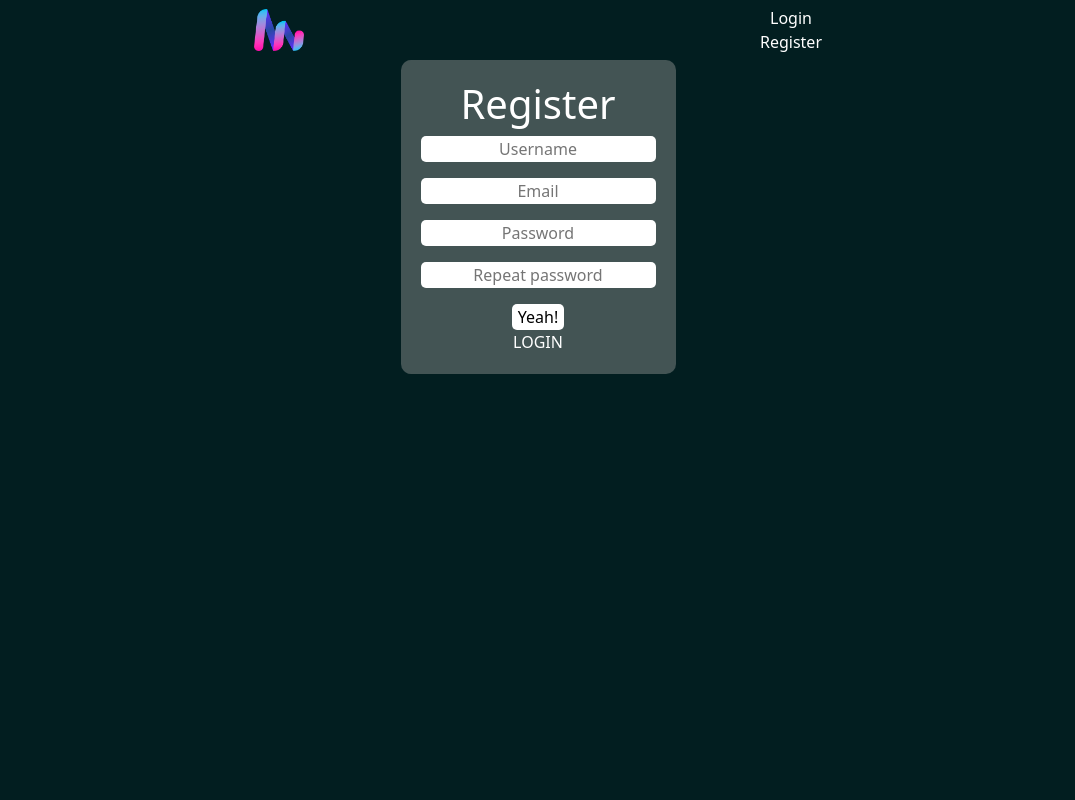
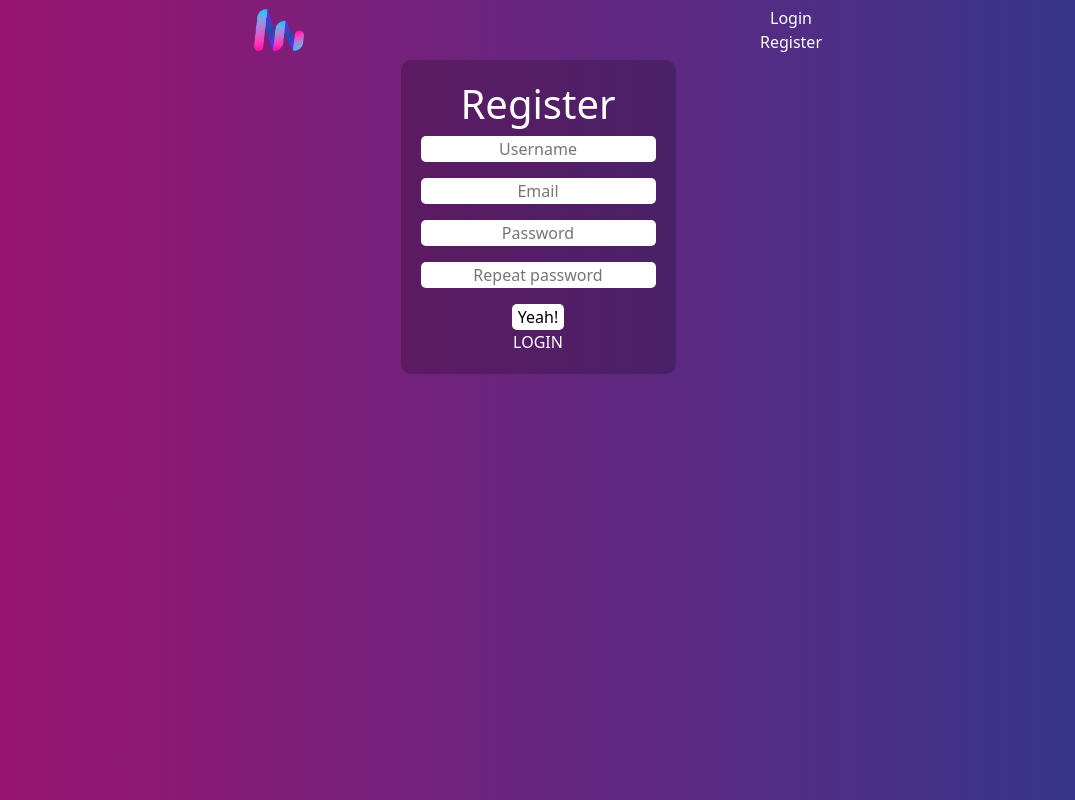
Before and after one commit to sslinNn/Sizzle, a Django app: page /user/register/ in a window 1280 px wide. Shown: the whole page, without its empty margins (102-1177 px from the left). Run offline with Django 5.2, Linux system fonts and the light colour scheme; some libraries are stand-ins or nearby versions.

Commit message:
Update 0.2.0(+)

```diff
--- a/static/css/main.css
+++ b/static/css/main.css
@@ -9,13 +9,17 @@
 }
 /* ------------------------ MAIN ------------------------ */
 body {
+    height: 100vh;
     display: flex;
     flex-direction: column;
     align-items: center;
     color: #FFFFFF;
     margin-right: 10%;
     margin-left: 10%;
-    background: #021E20;
+    background: -webkit-linear-gradient(90deg, #a2116f,#2e398e);/* Chrome 10-25, Safari 5.1-6 */
+    background: linear-gradient(90deg, #a2116f,#2e398e);/* W3C, IE 10+/ Edge, Firefox 16+, Chrome 26+, Opera 12+, Safari 7+ */
+    /*background: -webkit-linear-gradient(180deg, #f719a8,#3a48ac);!* Chrome 10-25, Safari 5.1-6 *!*/
+    /*background: linear-gradient(180deg, #f719a8,#3a48ac);!* W3C, IE 10+/ Edge, Firefox 16+, Chrome 26+, Opera 12+, Safari 7+ *!*/
 }
 
 a {
@@ -60,7 +64,7 @@ button:active{
 /* ------------------------------------------------------ */
 
 .menu {
-    background-color: #435454;
+    background-color: #00000033;
     border-radius: 10px;
     display: flex;
     flex-direction: column;
--- a/templates/films/feed.html
+++ b/templates/films/feed.html
@@ -1,6 +1,6 @@
 {% extends 'base.html' %}
 
-{% block title %}Feed{% endblock %}
+{% block title %}SIZZLE{% endblock %}
 
 {% block content %}
 <div class="menu" id="feed">
```
